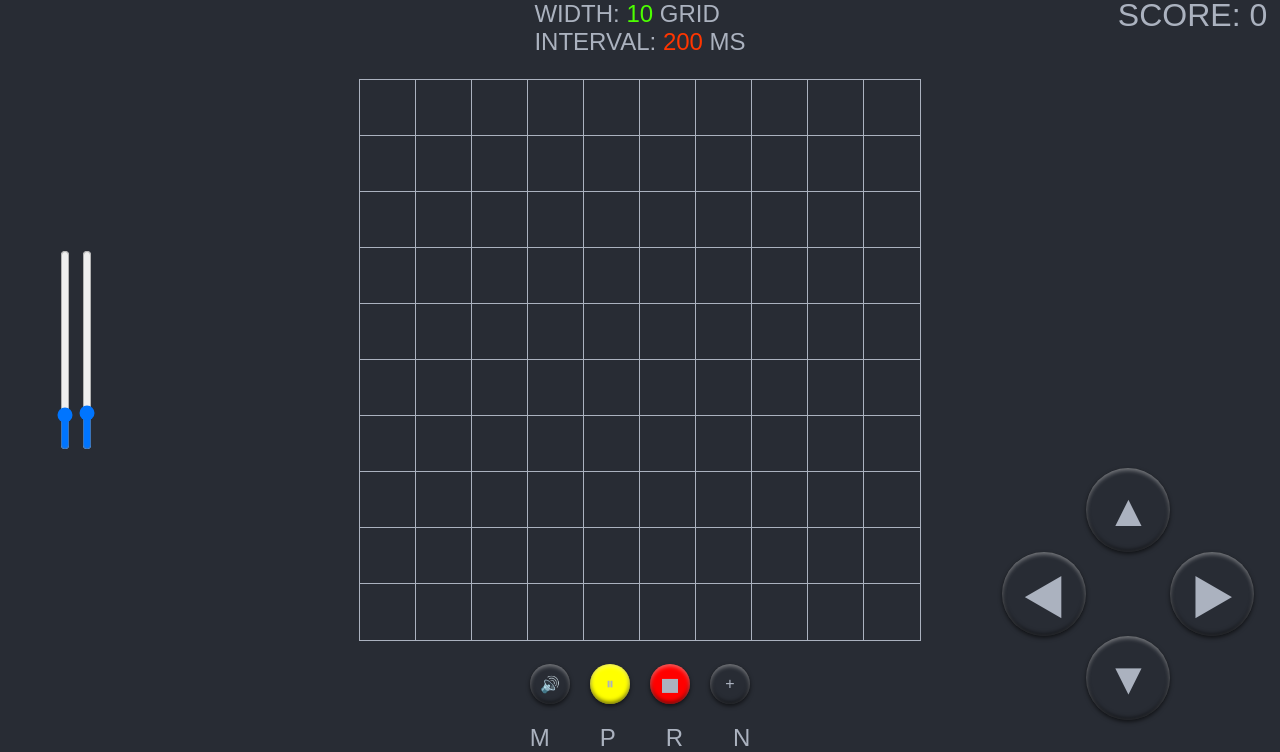
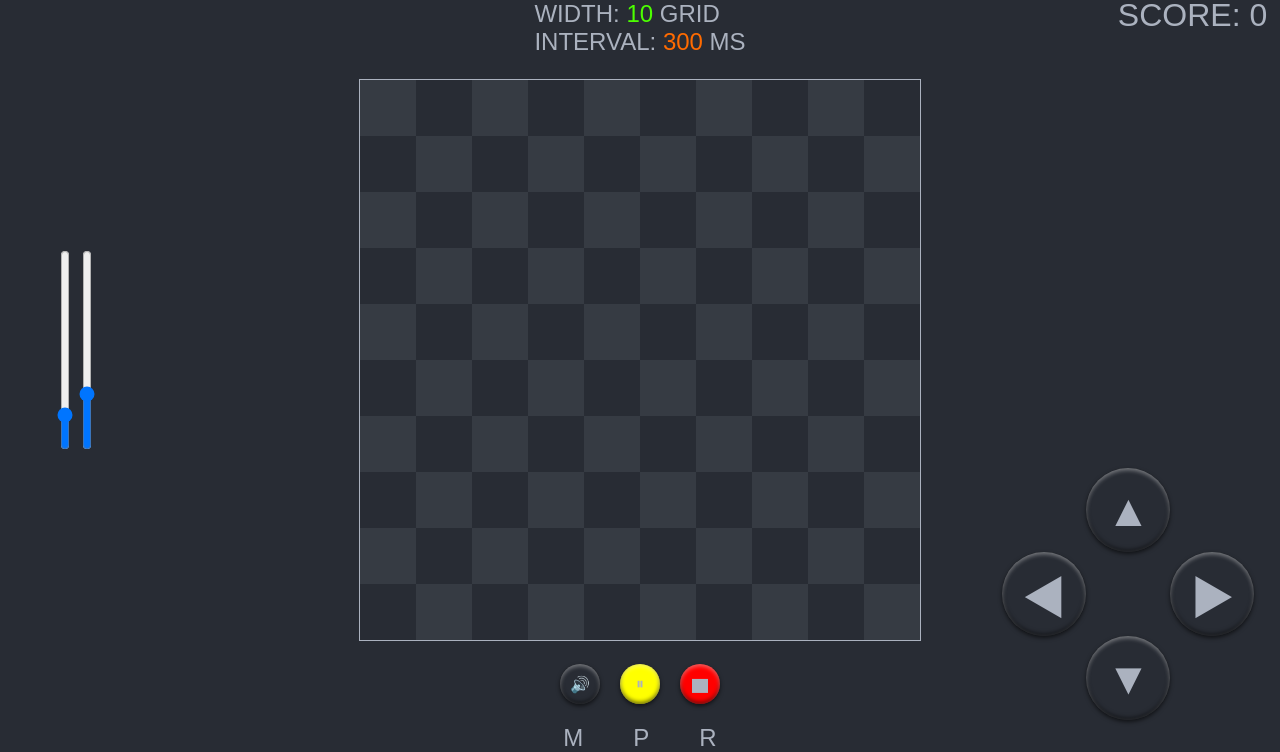
Before and after one commit to AaaRynt/AaaRynt.github.io, a plain HTML site: page content/snake.html in a window 1280 px wide. Shown: the part 48-800 px from the top of the page. Drawn offline with Linux system fonts and the light colour scheme; a web font is replaced by a local one.

Commit message:
Add files via upload

```diff
--- a/content/css/snake.css
+++ b/content/css/snake.css
@@ -80,11 +80,6 @@ body {
 	display: grid;
 	grid-template-columns: repeat(var(--length), 1fr);
 	grid-template-rows: repeat(var(--length), 1fr);
-}
-.box {
-	box-sizing: border-box;
-	border-right: 1px solid var(--c);
-	border-bottom: 1px solid var(--c);
 }
 footer {
 	font-size: 1.5em;
--- a/content/javascript/snake.js
+++ b/content/javascript/snake.js
@@ -20,7 +20,6 @@ const container = document.querySelector("#container"),
 	audio = document.querySelector("#audio"),
 	pause = document.querySelector("#pause"),
 	restart = document.querySelector("#restart"),
-	line = document.querySelector("#line"),
 	click = document.querySelector("#click"),
 	eat = document.querySelector("#eat"),
 	game_over = document.querySelector("#game_over");
@@ -66,8 +65,8 @@ document.addEventListener("DOMContentLoaded", () => {
 	setInterval(updateTime, 1000);
 	updateLength();
 	createBox();
-	alert("Use 'W','A','S','D','↑','→','↓','←' to move!");
-	console.log("Use 'W','A','S','D','↑','→','↓','←' to move!");
+	alert("Press 'W','A','S','D','↑','→','↓','←' to move!");
+	console.log("Press 'W','A','S','D','↑','→','↓','←' to move!");
 });
 window.addEventListener("resize", updateLength);
 input1.addEventListener("change", () => {
@@ -87,15 +86,22 @@ function createBox() {
 	num1.textContent = size;
 	num2.textContent = input2.value;
 	num2.style.color = `hsl(${(input2.value * 12) / 95 - 1200 / 95},100%,50%)`;
-	for (let i = 0; i < size * size; i++) {
+	for (let y = 0; y < size; y++) {
+		for (let x = 0; x < size; x++) {
 			const div = document.createElement("div");
 			div.classList.add("box");
+			if ((x + y) % 2 === 0) {
+				div.style.backgroundColor = "rgba(171,181,191,0.1)";
+			} else {
+				div.style.backgroundColor = "";
+			}
 			container.appendChild(div);
-		if (!((i + 1) % size)) {
+			if (x === size - 1) {
 				div.style.borderRight = "none";
 			}
-		if (i >= size * size - size) {
+			if (y === size - 1) {
 				div.style.borderBottom = "none";
+			}
 		}
 	}
 	boxes = document.querySelectorAll(".box");
@@ -127,7 +133,9 @@ function spawnFood() {
 }
 
 function draw() {
-	boxes.forEach(b => (b.style.background = ""));
+	boxes.forEach((box, i) => {
+		box.style.background = (Math.floor(i / size) + (i % size)) % 2 === 0 ? "rgba(171,181,191,0.1)" : "";
+	});
 
 	snake.forEach((seg, i, arr) => {
 		if (i === 0) boxes[index(seg.x, seg.y)].style.background = "lime";
@@ -203,10 +211,6 @@ document.addEventListener("keydown", e => {
 		case "Enter":
 			restart.click();
 			break;
-		case "n":
-		case "N":
-			line.click();
-			break;
 	}
 });
 document.addEventListener("keyup", () => {
@@ -274,9 +278,3 @@ pause.addEventListener("click", () => {
 		}, 100);
 	}
 });
-line.addEventListener("click", () => {
-	clicked(line);
-	boxes.forEach(box => {
-		box.classList.toggle("box");
-	});
-});
--- a/content/snake.html
+++ b/content/snake.html
@@ -23,12 +23,12 @@
 
 		<div id="width">
 			<div id="num1">10</div>
-			<div id="num2">200</div>
+			<div id="num2">300</div>
 		</div>
 		<div id="container"></div>
 		<div id="control3">
 			<input type="range" min="3" max="50" step="1" value="10" id="size" />
-			<input type="range" min="50" max="1000" step="50" value="200" id="interval" />
+			<input type="range" min="50" max="1000" step="50" value="300" id="interval" />
 		</div>
 
 		<div id="control1">
@@ -41,13 +41,11 @@
 			<button id="audio">🔊</button>
 			<button id="pause">⏸</button>
 			<button id="restart">▇</button>
-			<button id="line">+</button>
 		</div>
 		<footer>
 			<span>M</span>
 			<span>P</span>
 			<span>R</span>
-			<span>N</span>
 		</footer>
 		<audio src="../static/sound/click1.mp3" id="click"></audio>
 		<audio src="../static/sound/eat.mp3" id="eat"></audio>
```
Also changed, not shown: index.html (+2 -2 lines). Lines whose indentation alone changed are shown as unchanged.
